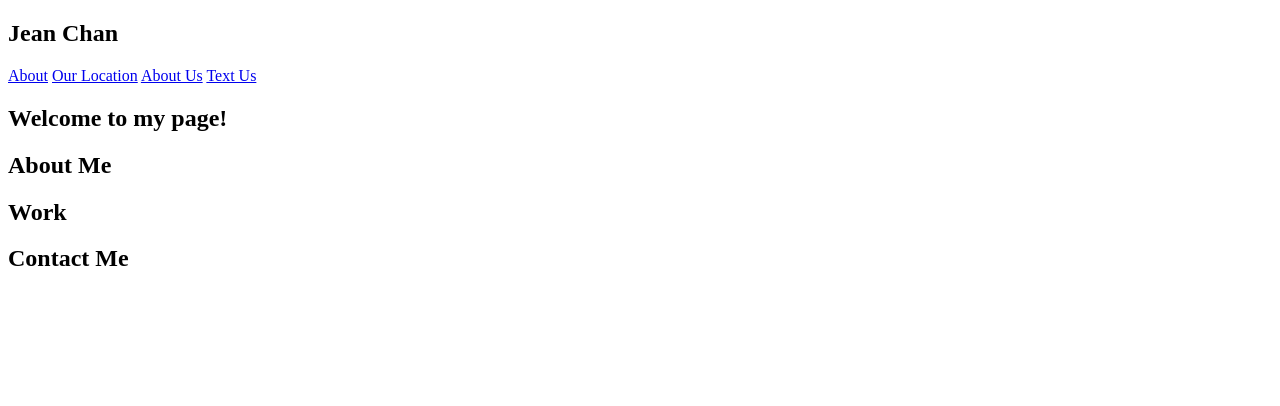
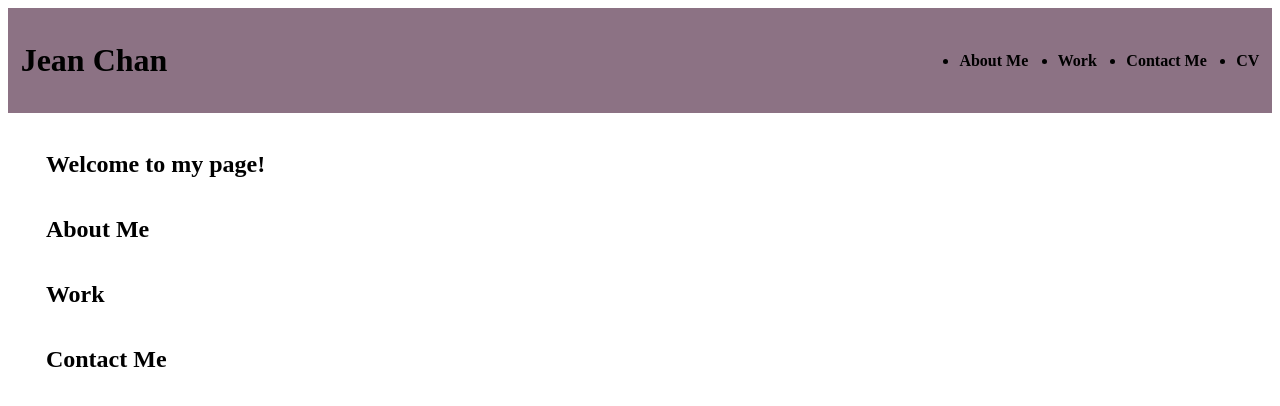
Before and after one commit to Jeanj22/jeanc_portfolio, a plain HTML site: page index.html in a window 1280 px wide. Drawn offline with Linux system fonts and the light colour scheme.

Commit message:
added css

```diff
--- /dev/null
+++ b/css/style.css
@@ -0,0 +1,52 @@
+/* CSS variables; declare variable with `--` syntax */
+
+:root {
+
+    --dark: #8c7284;
+
+  }
+
+  /* header */
+  header {
+    display: flex;
+    justify-content: space-between;
+    align-items: center;
+    padding: 1%;
+
+
+    /* CSS var() function*/
+    background-color: var(--dark);
+    color: var(--light);
+  }
+
+  /* body  */
+  h1 {
+    font-size: 200%;
+  }
+
+  h2 {
+    margin: 3% ;
+    font-size: 150%;
+  }
+
+  /* ul links */
+  a[href*='.css']::after {
+    content: '📝';
+    display: inline-block;
+    margin-left: 3px;
+  }
+
+
+  /* navigation, lists, anchor refs, */
+  nav ul {
+    display: flex;
+    justify-content: space-between;
+    min-width: 300px;
+  }
+
+   nav a {
+    background-color: unset;
+    color: var(--navlink-color);
+    font-weight: bold;
+    text-decoration: none;
+  }
--- a/index.html
+++ b/index.html
@@ -6,21 +6,25 @@
   <meta name="viewport" content="width=device-width, initial-scale=1.0">
   <meta http-equiv="X-UA-Compatible" content="ie=edge">
   <title> Jean Chan // Web Developer</title>
-  <link rel="stylesheet" type="text/css" href="css/style.css">
-  </head>
+  <link rel="stylesheet" href="./css/style.css" />
+</head>
 
 <body>
       <!-- main logo / nav -->
+<header>
+  <h1>Jean Chan</h1>
+<nav>
 
-<nav id="navBar">
-    <h1>Jean Chan</h1>
-    <div id="navigation">
-      <div class="right">
-        <a href="#">About</a>
-        <a href="#">Our Location</a>
-        <a href="#">About Us</a>
-        <a href="#">Text Us</a>
-     </nav>
+  <ul>
+          <li><a href="#">About Me</a></li>
+          <li><a href="#">Work</a></li>
+          <li><a href="#">Contact Me</a></li>
+          <li><a href="#">CV</a></li>
+        </ul>
+      </nav>
+    </header>
+
+
 
 
 
```
Also changed, not shown: images/02-portfolio-1.jpg (added), images/02-portfolio-2.jpg (added), images/02-portfolio-3.jpg (added), images/02-portfolio-4.jpg (added), images/02-run-buddy.jpg (added), 1 other file.
